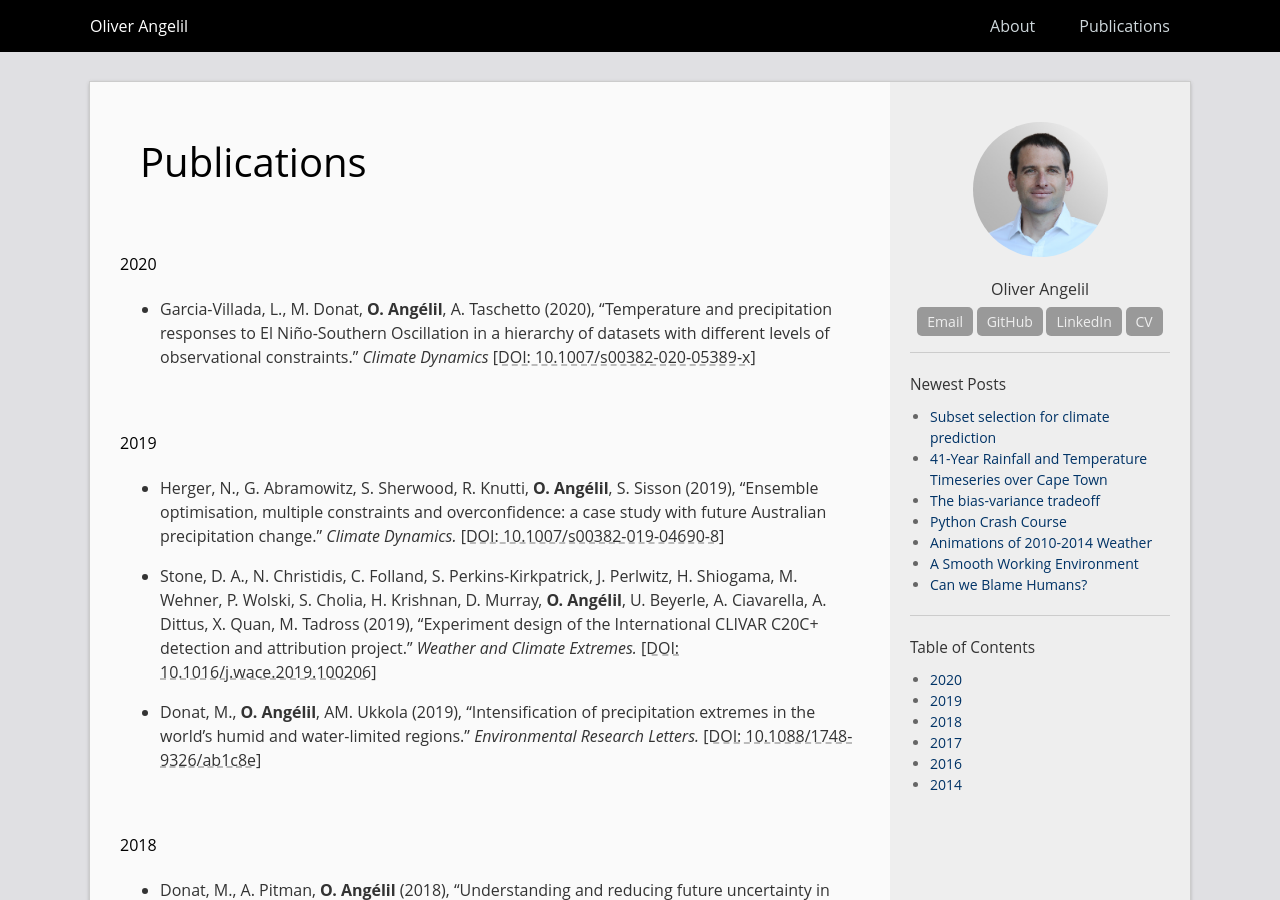
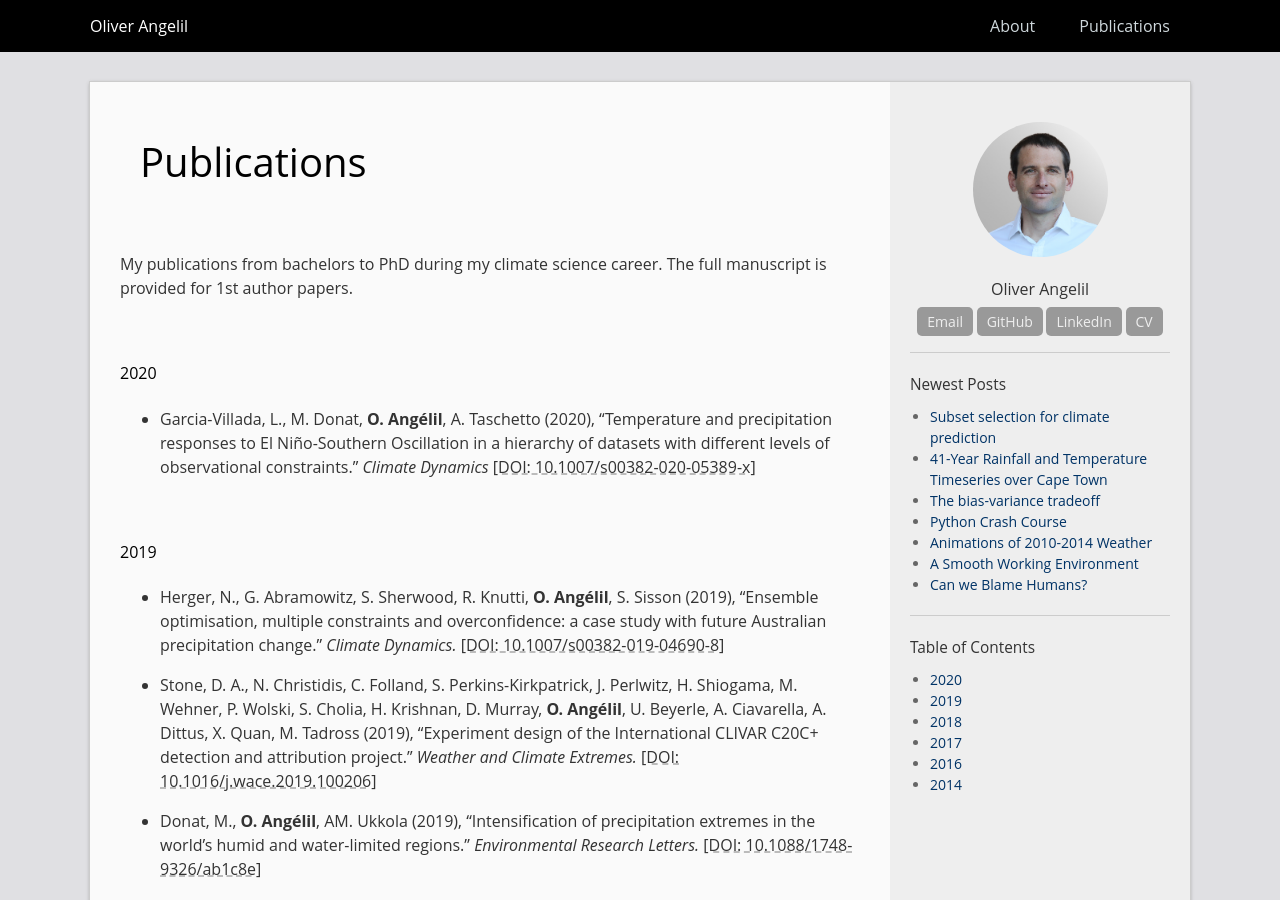
Before and after one commit to oliverangelil/oliverangelil.github.io, a Jekyll site: the page built from publications.md, in a window 1280 px wide and 900 px high. Built offline with Jekyll 4.4.1, drawn with Linux system fonts in a browser that asks for light colours; some of the changed lines change nothing that is shown.

Commit message:
publications

```diff
--- a/publications.md
+++ b/publications.md
@@ -4,8 +4,9 @@ title: Publications
 permalink: /publications/
 nocomments: true
 ---
+My publications from bachelors to PhD during my climate science career. The full manuscript is provided for 1st author papers.
 
-
+<br>
 #### 2020
 - Garcia-Villada, L., M. Donat, **O. Ang&#233;lil**, A. Taschetto (2020), "Temperature and precipitation responses to El Niño-Southern Oscillation in a hierarchy of datasets with different levels of observational constraints." *Climate Dynamics* [[DOI: 10.1007/s00382-020-05389-x]](https://link.springer.com/article/10.1007%2Fs00382-020-05389-x)
 
@@ -41,22 +42,22 @@ nocomments: true
 
 - Perkins-Kirkpatrick, S., E. Fischer, **O. Ang&#233;lil**, P. Gibson (2017), "The influence of internal climate variability on heatwave frequency trends." *Environmental Research Letters.* [[DOI: 10.1088/1748-9326/aa63fe]](http://iopscience.iop.org/article/10.1088/1748-9326/aa63fe/pdf)
 
-- **Ang&#233;lil, O.**, D. A. Stone, M. Wehner, C. J. Paciorek, H. Krishnan and W. Collins  (2017), "An independent assessment of anthropogenic attribution statements for recent extreme weather events." *J. Climate.* [[DOI: 10.1175/JCLI-D-16-0077.1]](http://journals.ametsoc.org/doi/abs/10.1175/JCLI-D-16-0077.1) [**[PDF]**](/documents/angelil_joc_2017.pdf)
+- **Ang&#233;lil, O.**, D. A. Stone, M. Wehner, C. J. Paciorek, H. Krishnan and W. Collins  (2017), "An independent assessment of anthropogenic attribution statements for recent extreme weather events." *J. Climate.* [[DOI: 10.1175/JCLI-D-16-0077.1]](http://journals.ametsoc.org/doi/abs/10.1175/JCLI-D-16-0077.1) [**[PDF]**](/documents/angelil_joc_2017.pdf){:target="\_blank"}
 
 - Risser, M., D. A. Stone, C. J. Paciorek, M. Wehner, **O. Ang&#233;lil** (2017), "Quantifying the effect of interannual ocean variability on the attribution of extreme climate events to human influence." *Climate Dynamics.* [[DOI: 10.1007/s00382-016-3492-x]](https://link.springer.com/article/10.1007%2Fs00382-016-3492-x)
 
 <br>
 #### 2016
 
-- **Ang&#233;lil, O.**, S. Perkins-Kirkpatrick, L. Alexander, D. A. Stone, M. Donat, M. Wehner, H. Shiogama, A. Ciavarella, N. Christidis (2016), "Comparing regional precipitation and temperature extremes in climate model and reanalysis products." *Weather and Climate Extremes.* [[DOI: 10.1016/j.wace.2016.07.001]](http://www.sciencedirect.com/science/article/pii/S2212094716300202) [**[PDF]**](/documents/angelil_wace_2016.pdf)
+- **Ang&#233;lil, O.**, S. Perkins-Kirkpatrick, L. Alexander, D. A. Stone, M. Donat, M. Wehner, H. Shiogama, A. Ciavarella, N. Christidis (2016), "Comparing regional precipitation and temperature extremes in climate model and reanalysis products." *Weather and Climate Extremes.* [[DOI: 10.1016/j.wace.2016.07.001]](http://www.sciencedirect.com/science/article/pii/S2212094716300202) [**[PDF]**](/documents/angelil_wace_2016.pdf){:target="\_blank"}
 
 - Lawal, K. A., A. A. Abatan,  **O. Ang&#233;lil**, E. Olaniyan, V. H. Olusoji, P. G. Oguntunde, B. Lamptey, B. J. Abiodun, H. Shiogama, M. F. Wehner, D. A. Stone (2016), "The late onset of the 2015 wet season in Nigeria." *Bulletin of the American Meteorological Society.* [[DOI: 10.1175/BAMS-D-16-0131.1]](http://journals.ametsoc.org/doi/abs/10.1175/BAMS-D-16-0131.1)
 
 <br>
 #### 2014
 
-- **Ang&#233;lil, O.**, D. A. Stone, and P. Pall (2014), "Attributing the probability of South African weather extremes to anthropogenic greenhouse gas emissions: Spatial characteristics." *Geophys. Res. Lett.* [[DOI: 10.1002/2014GL059760]](http://onlinelibrary.wiley.com/doi/10.1002/2014GL059760/abstract) [**[PDF]**](/documents/angelilb14grl.pdf)
+- **Ang&#233;lil, O.**, D. A. Stone, and P. Pall (2014), "Attributing the probability of South African weather extremes to anthropogenic greenhouse gas emissions: Spatial characteristics." *Geophys. Res. Lett.* [[DOI: 10.1002/2014GL059760]](http://onlinelibrary.wiley.com/doi/10.1002/2014GL059760/abstract) [**[PDF]**](/documents/angelilb14grl.pdf){:target="\_blank"}
 
-- **Ang&#233;lil, O.**, D. A. Stone, M. Tadross, F. Tummon, M.Wehner, and R. Knutti (2014), "Attribution of extreme weather to anthropogenic greenhouse gas emissions: Sensitivity to spatial and temporal scales.", *Geophys. Res. Lett.* [[10.1002/2014GL059234]](http://onlinelibrary.wiley.com/doi/10.1002/2014GL059234/abstract) [**[PDF]**](/documents/angelila14grl.pdf)
+- **Ang&#233;lil, O.**, D. A. Stone, M. Tadross, F. Tummon, M.Wehner, and R. Knutti (2014), "Attribution of extreme weather to anthropogenic greenhouse gas emissions: Sensitivity to spatial and temporal scales.", *Geophys. Res. Lett.* [[10.1002/2014GL059234]](http://onlinelibrary.wiley.com/doi/10.1002/2014GL059234/abstract) [**[PDF]**](/documents/angelila14grl.pdf){:target="\_blank"}
 
 - Abiodun, B., **O. Ang&#233;lil**, R. Cerezo Mota, K. Lawal, C. Lennard, D. Stone, M. Tadross (2014), "Predictability and attribution of South African seasonal climate."
```
